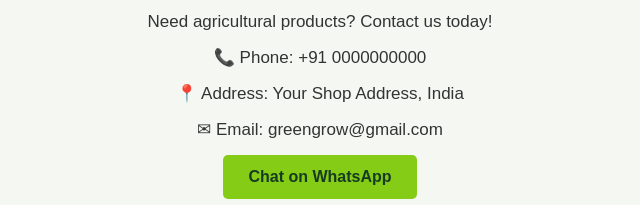
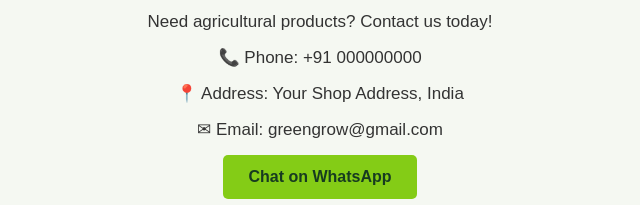
Before and after one commit to shivakumartegannavar-prog28/web1, a plain HTML site: page index.html in a window 1280 px wide. Shown: the part 1440-1645 px from the top of the page, 320-960 px from the left. Drawn offline with Linux system fonts and the light colour scheme.

Commit message:
Add files via upload

```diff
--- a/index.html
+++ b/index.html
@@ -80,7 +80,7 @@
         <h2>Contact Us</h2>
         <p>Need agricultural products? Contact us today!</p>
 
-        <p>📞 Phone: +91 0000000000 </p>
+        <p>📞 Phone: +91 000000000</p>
         <p>📍 Address: Your Shop Address, India</p>
         <p>✉ Email: greengrow@gmail.com</p>
 
```
